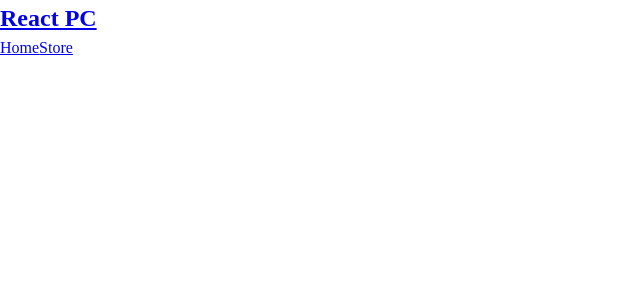
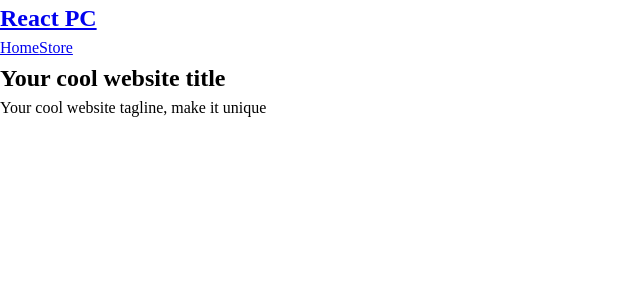
Before and after one commit to cpxx9/odin-shoppinCart, a React (Vite) app: page / in a window 1280 px wide. Shown: the top 300 px of the page, without its empty margins (0-640 px from the left). Built offline with nearby package versions, Linux system fonts and the light colour scheme.

Commit message:
feat: check types on passed props

```diff
--- a/src/components/Hero.jsx
+++ b/src/components/Hero.jsx
@@ -1,7 +1,12 @@
 import PropTypes from 'prop-types';
 
 const Hero = ({ title, subtitle }) => {
-  return <div>{title}</div>;
+  return (
+    <section>
+      <h1>{title}</h1>
+      <p>{subtitle}</p>
+    </section>
+  );
 };
 
 Hero.propTypes = {
@@ -9,8 +14,8 @@ Hero.propTypes = {
   subtitle: PropTypes.string,
 };
 
-Hero.defaulProps = {
-  title: "Custom Built PC's",
-  subtitle: 'Find the perfect computer, no matter your needs',
+Hero.defaultProps = {
+  title: 'Your cool website title',
+  subtitle: 'Your cool website tagline, make it unique',
 };
 export default Hero;
```
